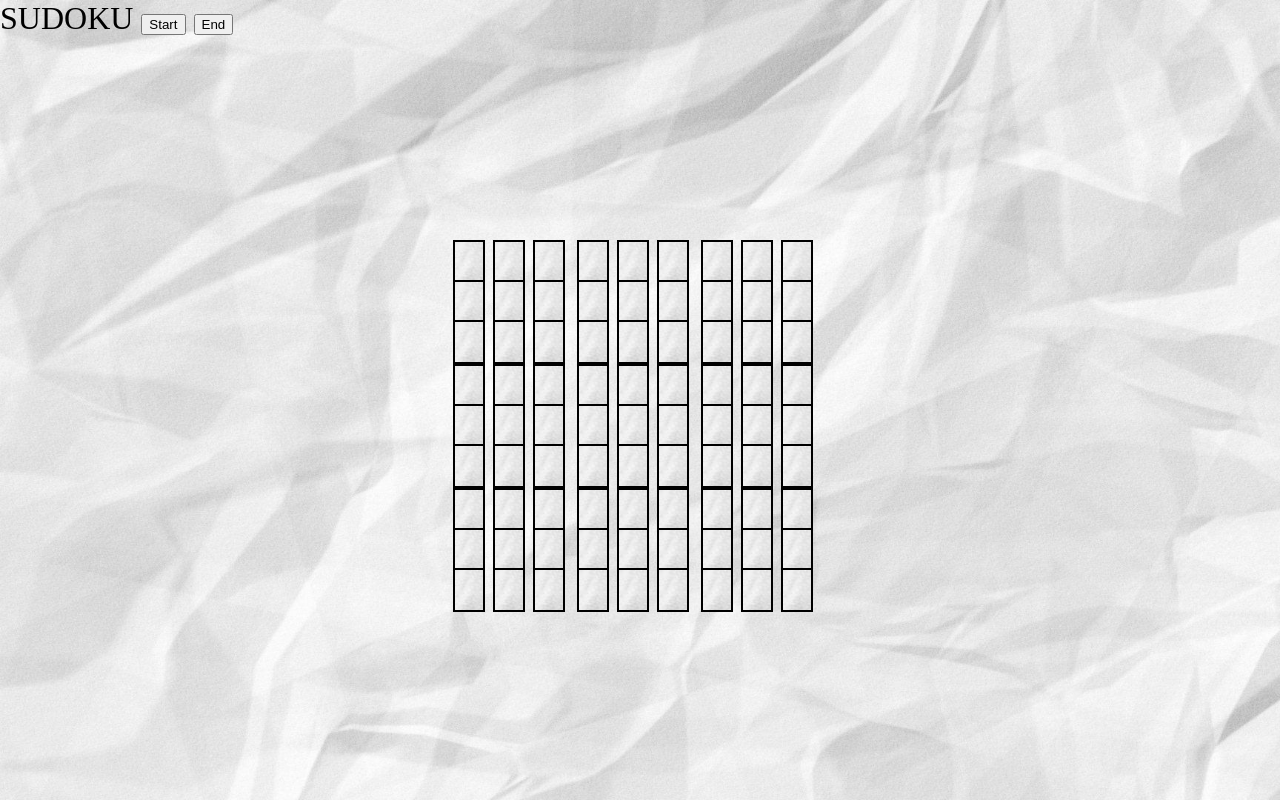
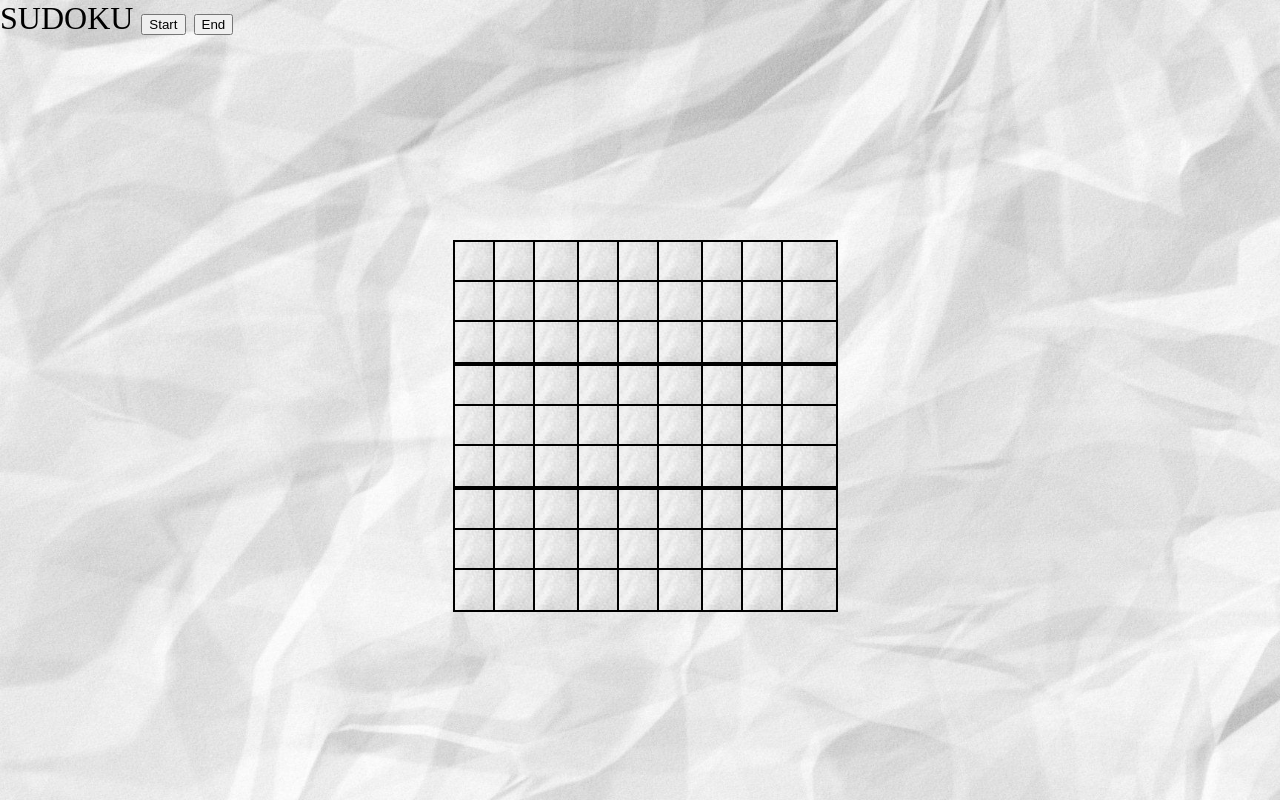
Before and after one commit to xKrisSx/xKrisSx.github.io, a plain HTML site: page games/sudoku/index.html in a window 1280 px wide. Drawn offline with Linux system fonts and the light colour scheme.

Commit message:
Update style.css

```diff
--- a/games/sudoku/styles/style.css
+++ b/games/sudoku/styles/style.css
@@ -19,6 +19,7 @@ body, html {
 input {
     aspect-ratio: 1/1;
     min-height: 38px;
+    min-width: 38px;
     height: calc(4vh - 2px);
     width: calc(2vw - 13px);
     position: fixed;
```
